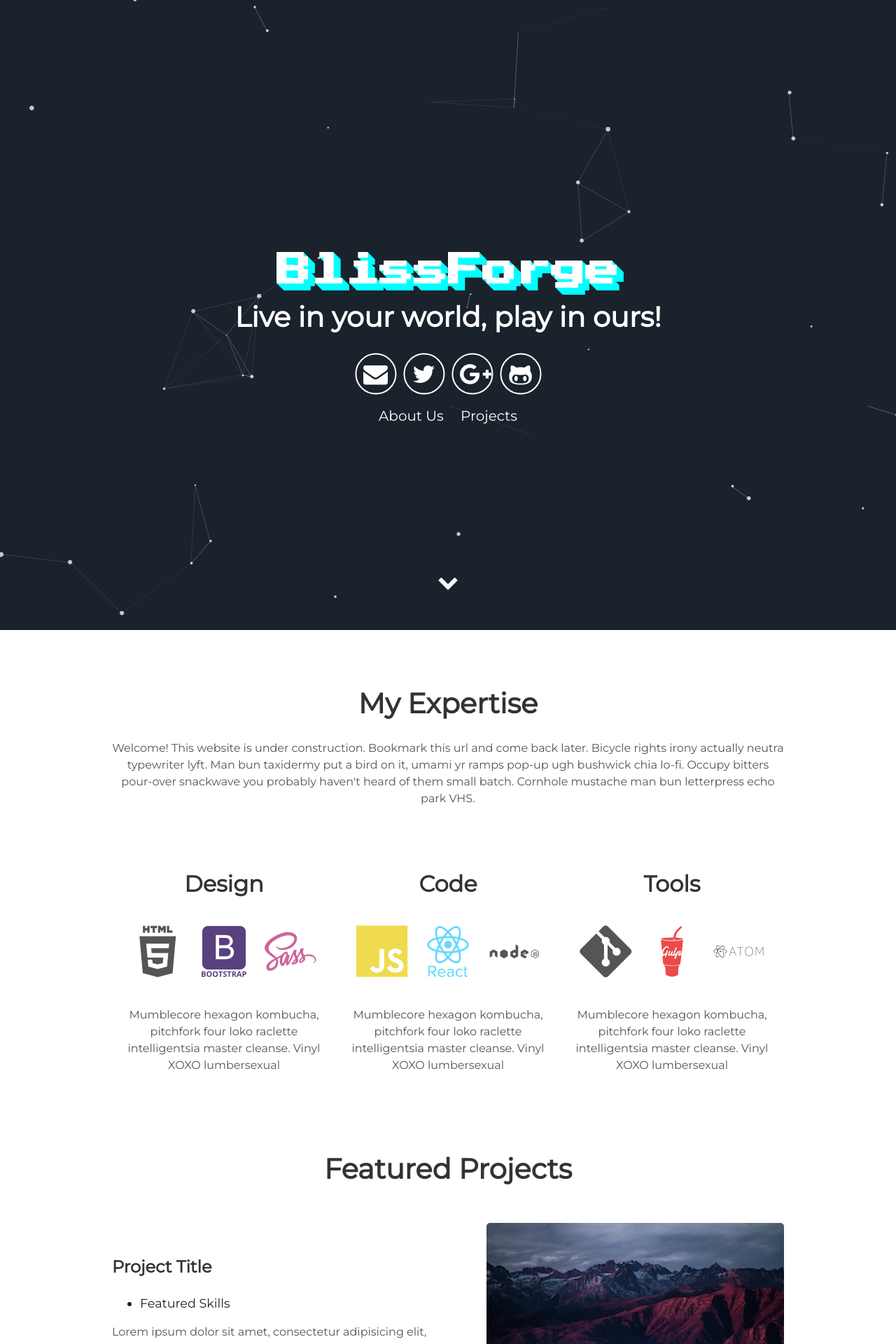
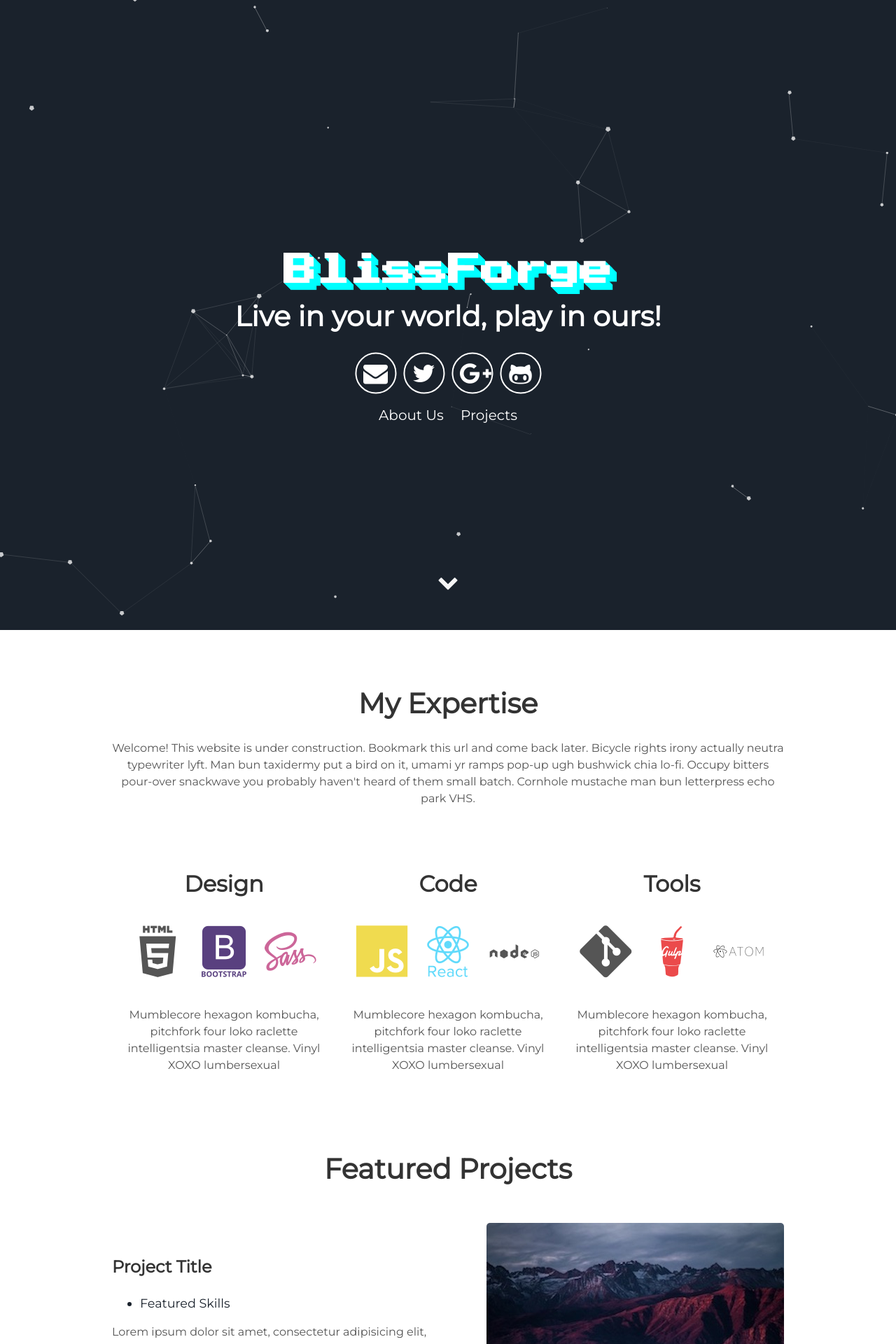
Before and after one commit to BlissForge/blissforge.github.io, a Jekyll site: the page built from index.html, in a window 1280 px wide. Shown: the top 1920 px of the page at 70% size. Built offline with Jekyll 4.4.1, drawn with Linux system fonts in a browser that asks for light colours.

Commit message:
testing..

```diff
--- a/_includes/head.html
+++ b/_includes/head.html
@@ -13,7 +13,7 @@
     color: white;
 	font-size: 70px;
     /*font-size: calc(100% + 1.172vw);*/
-	font-size: calc(85% + 1.172vw);
+	font-size: calc(80% + 1.172vw);
     text-align: center;
     border: none;
     margin: 0 0 22px 0;
```
